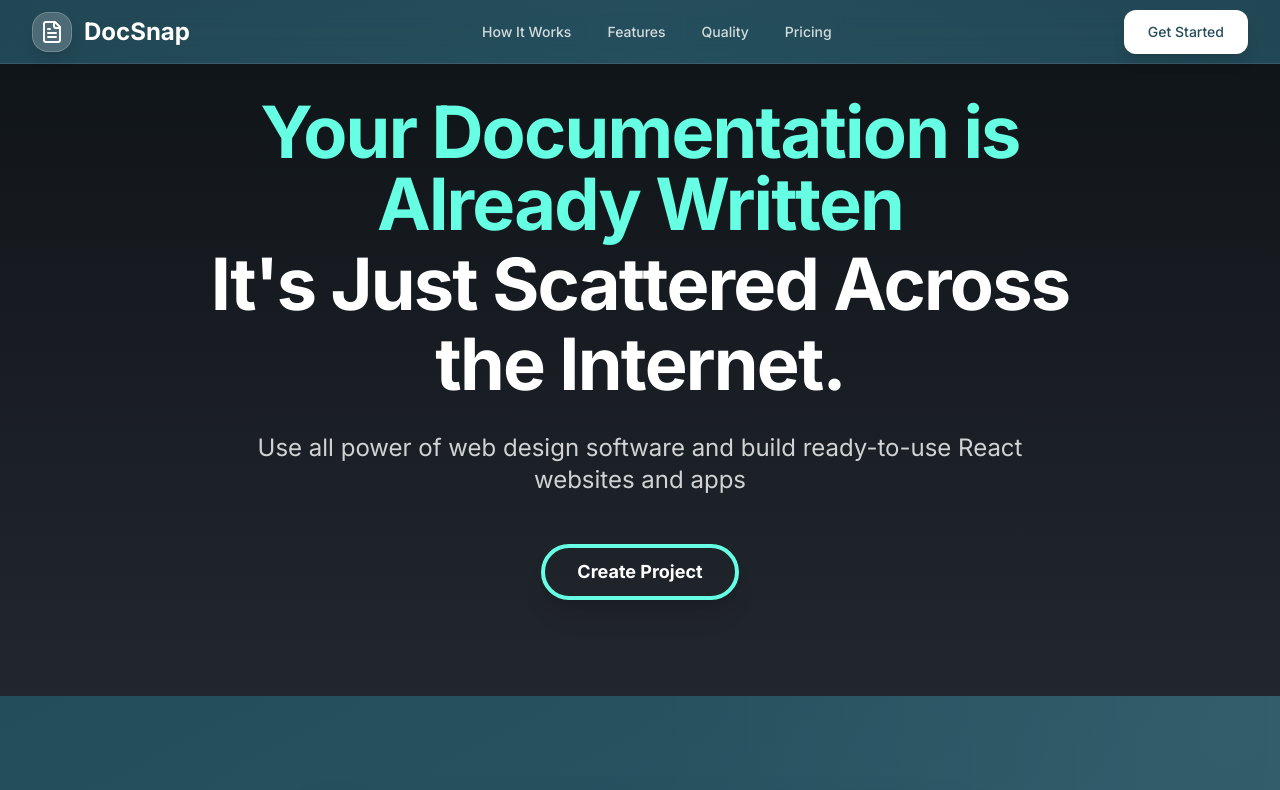
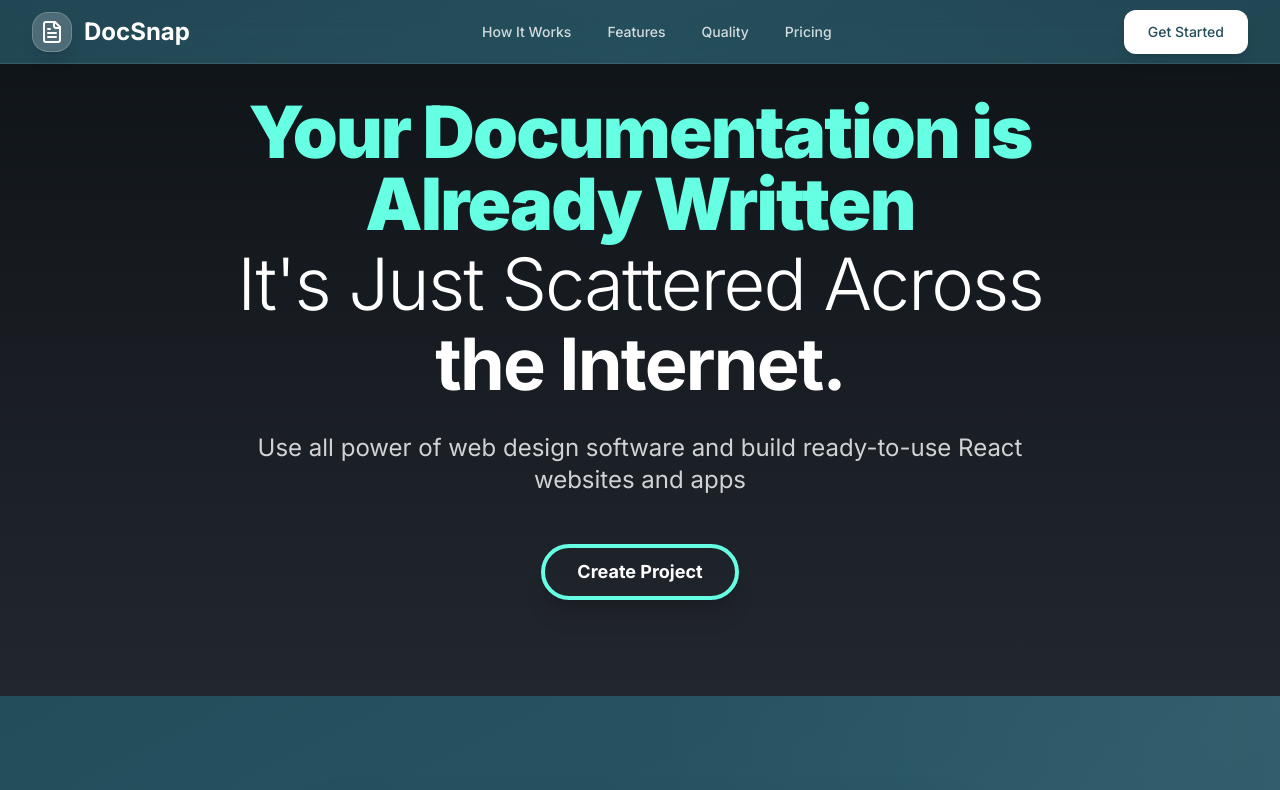
Before and after one commit to Alcatecablee/redoc, a React (Vite) app: page / in a window 1280 px wide. Shown: the top 790 px of the page. Built offline with nearby package versions, Linux system fonts and the light colour scheme; the HTML template or start-up script is replaced by a standard one.

Commit message:
completionId: cgen-e58ea095ca614c82a0f7391f771a850b
cgen-e58ea095ca614c82a0f7391f771a850b

```diff
--- a/src/pages/Index.tsx
+++ b/src/pages/Index.tsx
@@ -261,8 +261,8 @@ const Index = () => {
             <div className="space-y-8">
               {/* Headline - Primary Focus */}
               <h1 className="text-5xl md:text-6xl lg:text-7xl font-bold leading-tight text-white tracking-tight space-y-2">
-                <span className="text-[rgb(102,255,228)] block">Your Documentation is Already Written</span>
-                <span className="block">It's Just Scattered Across</span>
+                <span className="text-[rgb(102,255,228)] block font-black">Your Documentation is Already Written</span>
+                <span className="block font-thin">It's Just Scattered Across</span>
                 <span className="block">the Internet<span className="text-white">.</span></span>
               </h1>
 
```
